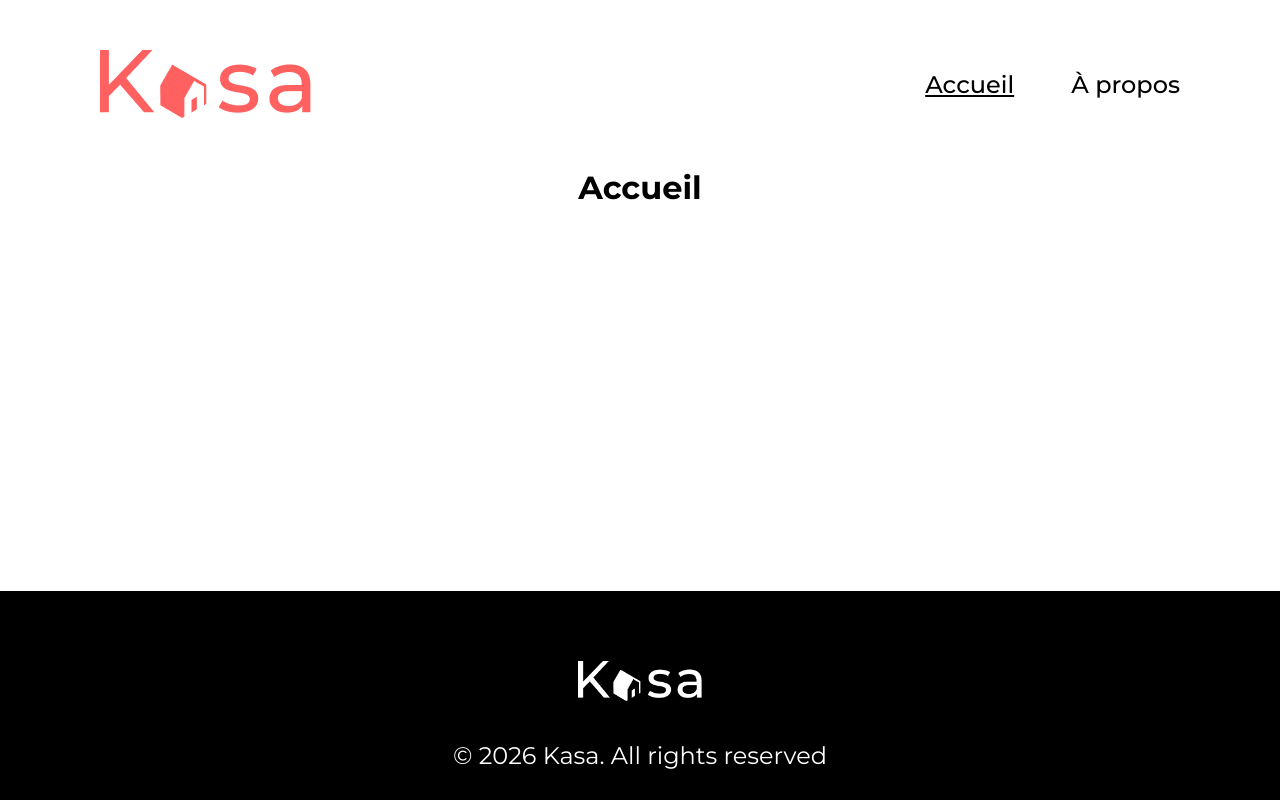
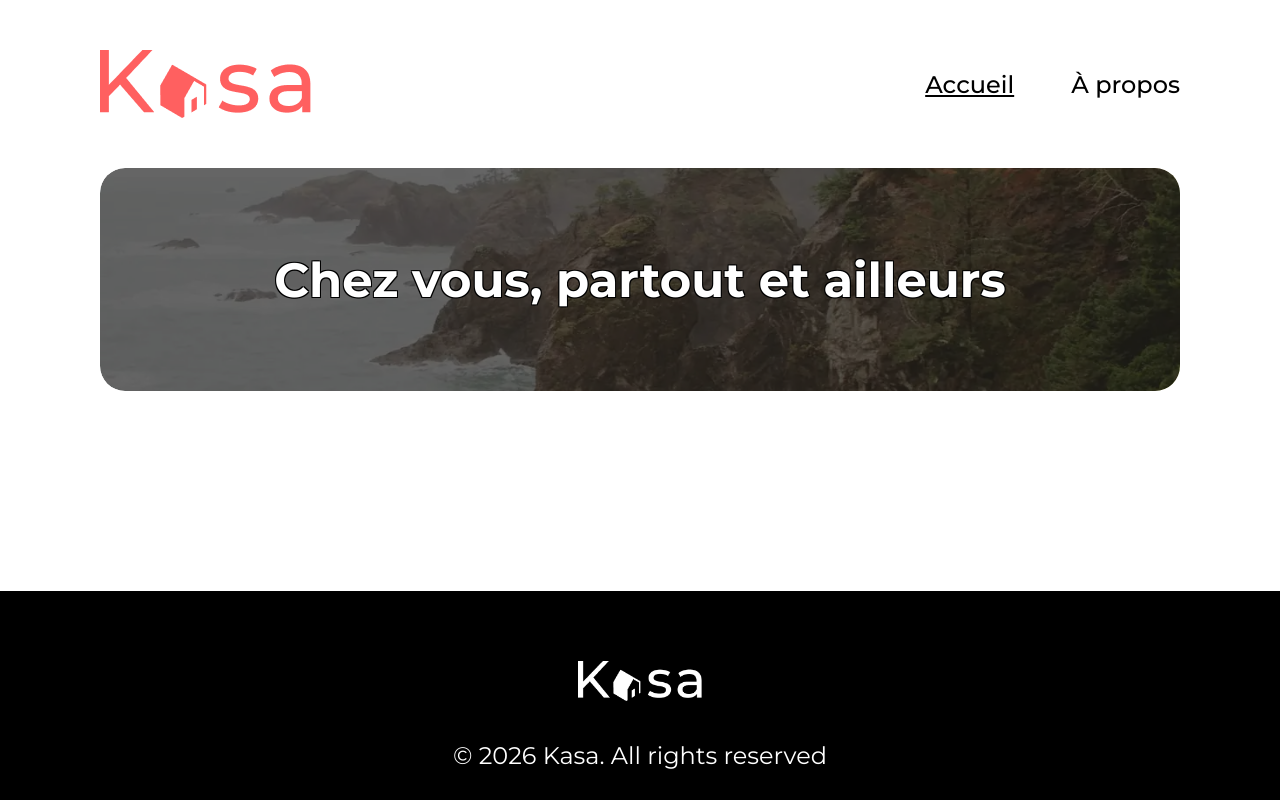
Before and after one commit to julianritou-collab/Kasa, a React (Vite) app: page / in a window 1280 px wide. Built offline with nearby package versions, Linux system fonts and the light colour scheme.

Commit message:
Etape4: sauvegarde de la bannière

```diff
--- /dev/null
+++ b/src/components/Banner.jsx
@@ -0,0 +1,19 @@
+function Banner({ titles = [], image, opacity = 0.6 }) {
+  return (
+    <div
+      className="hulk"
+      style={{ backgroundImage: `url(${image})`, '--banner-opacity': opacity }}
+    >
+      <h1 className="hulk__title">
+        {titles.map((line, index) => (
+          <span key={index}>
+            {index > 0 && <span className="newline-mobile"> </span>}
+            {line}
+          </span>
+        ))}
+      </h1>
+    </div>
+  );
+}
+
+export default Banner;
--- a/src/pages/Home.jsx
+++ b/src/pages/Home.jsx
@@ -1,5 +1,15 @@
+import Banner from "../components/Banner";
+import homeBanner from "../assets/home-banner.webp";
+
 function Home() {
-  return <h1>Accueil</h1>;
+  return (
+    <>
+      <Banner
+        titles={["Chez vous,", "partout et ailleurs"]}
+        image={homeBanner}
+      />
+    </>
+  );
 }
 
 export default Home;
--- a/src/styles/base/_base.scss
+++ b/src/styles/base/_base.scss
@@ -14,10 +14,12 @@ body {
   display: flex;
   flex-direction: column;
   flex: 1;
+  width: 100%;
 }
 
 main {
   flex: 1;
+  width: 100%;
 }
 
 .container {
--- /dev/null
+++ b/src/styles/base/_mixins.scss
@@ -0,0 +1,11 @@
+@mixin text-outline($color: black, $size: 1px) {
+  @if $size == 0 {
+    text-shadow: none;
+  } @else {
+    text-shadow:
+      #{-$size} #{-$size} 0 $color,
+      #{$size}  #{-$size} 0 $color,
+      #{-$size}  #{$size} 0 $color,
+      #{$size}   #{$size} 0 $color;
+  }
+}
--- /dev/null
+++ b/src/styles/components/_banner.scss
@@ -0,0 +1,46 @@
+@use '../base/variables' as *;
+@use '../base/mixins' as *;
+
+.hulk {
+  position: relative;
+  width: 100%;
+  border-radius: 25px;
+  height: 223px;
+  background-size: cover;
+  background-position: center;
+  display: flex;
+  align-items: center;
+  justify-content: center;
+  padding: 0 20px;
+  margin-bottom: 43px;
+  overflow: hidden;
+
+  &::before {
+    content: '';
+    position: absolute;
+    inset: 0;
+    background-color: rgba(0, 0, 0, var(--banner-opacity));
+    border-radius: inherit;
+  }
+
+  &__title {
+    position: relative;
+    z-index: 1;
+    color: $background-white;
+    font-size: 48px;
+    font-weight: 700;
+    text-align: center;
+    @include text-outline(black, 1px);
+
+    @media (max-width: $mobile) {
+      font-size: 24px;
+      @include text-outline(black, 0);
+      text-align: justify;
+    }
+  }
+  @media (max-width: $mobile) {
+    height: 111px;
+    border-radius: 10px;
+    justify-content: flex-start;
+  }
+}
--- a/src/styles/main.scss
+++ b/src/styles/main.scss
@@ -1,9 +1,12 @@
 // Base
 @use './base/variables' as *;
+@use 'base/mixins' as *;
 @use 'base/reset';
 @use 'base/base';
 
+
 // Composants
+@use 'components/banner';
 @use 'components/header';
 @use 'components/footer';
 @use 'components/spinner';
```
Also changed, not shown: src/assets/about-banner.webp (added), src/assets/home-banner.webp (added).
